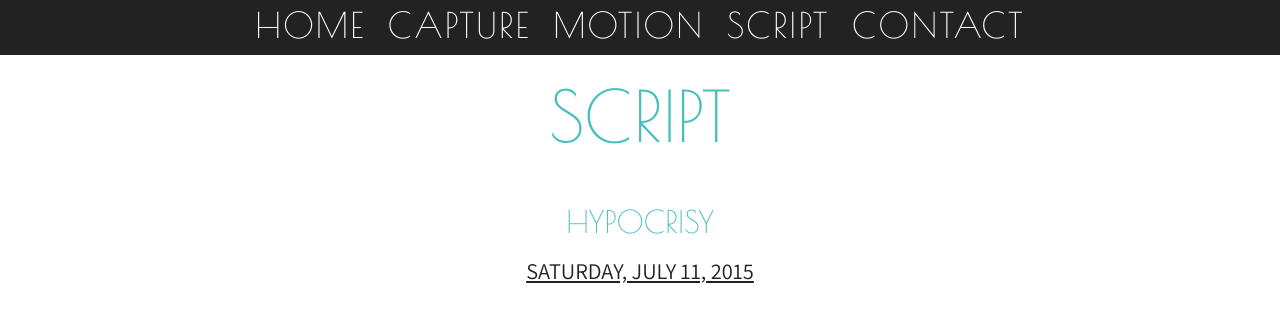
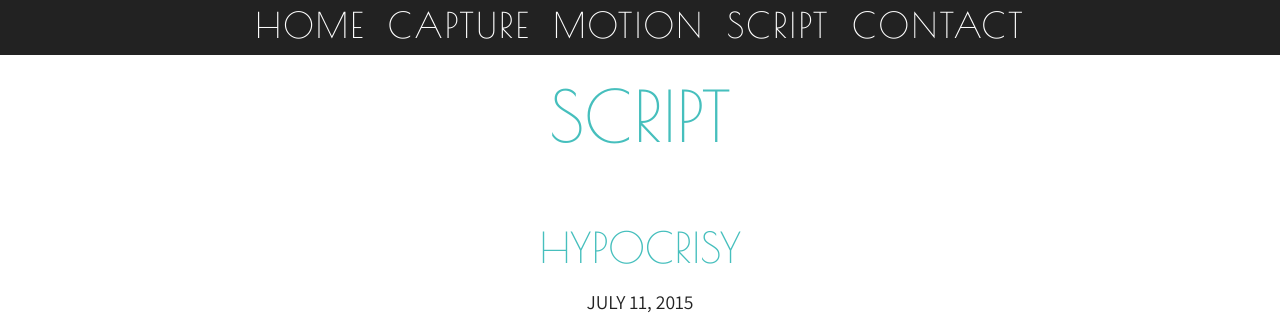
Before and after one commit to Chime92/kelichau.github.io, a PHP site: page /script-hypocrisy.html in a window 1280 px wide. Shown: the top 320 px of the page. Run offline with PHP 8.4, Linux system fonts and the light colour scheme; some libraries are stand-ins or nearby versions.

Commit message:
Changed font size and color for blog entry title and date subtitle

```diff
--- a/assets/css/index.css
+++ b/assets/css/index.css
@@ -419,7 +419,7 @@ ul.blog-post.columns-2 li {
   color: white;
   border-radius: 5px;
   padding: 8px 15px 8px 15px;
-  margin-top: 25%;
+  margin-top: 5%;
   display: inline-block;
 }
 
@@ -441,7 +441,7 @@ ul.blog-post.columns-2 li {
   color: white;
   border-radius: 5px;
   padding: 8px 15px 8px 15px;
-  margin-top: 25%;
+  margin-top: 5%;
   display: inline-block;
 }
 
@@ -461,7 +461,7 @@ ul.blog-post.columns-2 li {
   color: white;
   border-radius: 5px;
   padding: 8px 15px 8px 15px;
-  margin-top: 25%;
+  margin-top: 5%;
   margin-left: 35%;
   display: inline-block;
 }
@@ -482,7 +482,7 @@ ul.blog-post.columns-2 li {
   color: white;
   border-radius: 5px;
   padding: 8px 15px 8px 15px;
-  margin-top: 25%;
+  margin-top: 5%;
   margin-left: 40%;
   display: inline-block;
 }
@@ -503,3 +503,19 @@ ul.blog-post.columns-2 li {
   margin-right: auto;
   letter-spacing: 0px;
 }
+
+.date-subtitle{
+  font-size: 140%;
+  color: #222222;
+  font-family: Assistant, sans-serif, arial;
+  text-align: center;
+  text-transform: uppercase;
+}
+
+.blog-entry-title{
+  font-size: 300%;
+  color: #46bfbd;
+  font-family: 'Poiret One', sans-serif, arial;
+  text-align: center;
+  text-transform: uppercase;
+}
--- a/script-hypocrisy.html
+++ b/script-hypocrisy.html
@@ -37,14 +37,13 @@
     <div class=overallwrap>
       <br/>
     <h1 class="title">Script</h1>
-      <br/>
-        <h2 class="subtitle">Hypocrisy</h2>
-          <h3 class="subtitle2">Saturday, July 11, 2015</h3>
-            <br/><br/>
+      <br/><br/>
+        <h2 class="blog-entry-title">Hypocrisy</h2>
+            <h1 class="date-subtitle">July 11, 2015</h1>
               <div class="photo">
                 <img src="https://c1.staticflickr.com/6/5527/30352159480_7a31e382c1_z.jpg" width="600" height="400">
               </div>
-                <br/>
+                    <br/>
                   <div class="blog-content">
                     Based on Merriam-Webster, 'Hypocrisy' is defined as "the behavior of people who do things that they
                     tell other people not to do; behavior that does not agree with what someone claims to believe or feel".
@@ -120,8 +119,14 @@
                     lift you up in your endeavors and vice versa. One last bit that I will leave you is this: do not play the game if it is not the game you are interested
                     in playing.
                   </div>
-    <div class="button-newer-2"><a href="">Newer</a></div>
-    <div class="button-archive"><a href="http://www.kelianachau.com/script">Archive</a></div>
+
+                    <br/><br/>
+                  <div class="photo">
+                    <img src="https://c7.staticflickr.com/9/8223/28576795726_625dd875f2_b.jpg" width="250" height="150">
+                  </div>
+
+                  <div class="button-newer-2"><a href="">Newer</a></div>
+                  <div class="button-archive"><a href="http://www.kelianachau.com/script">Archive</a></div>
 
 
     </div>
```
